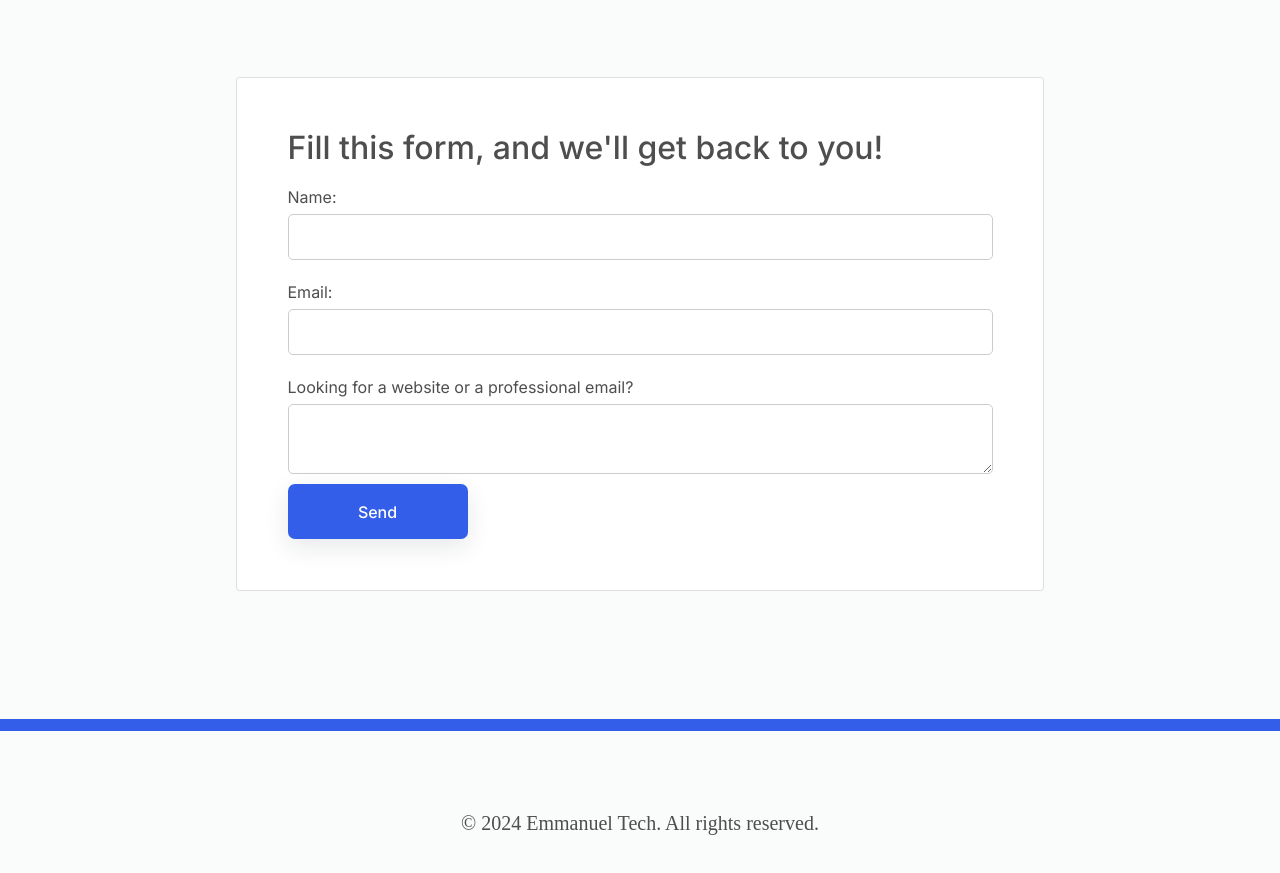
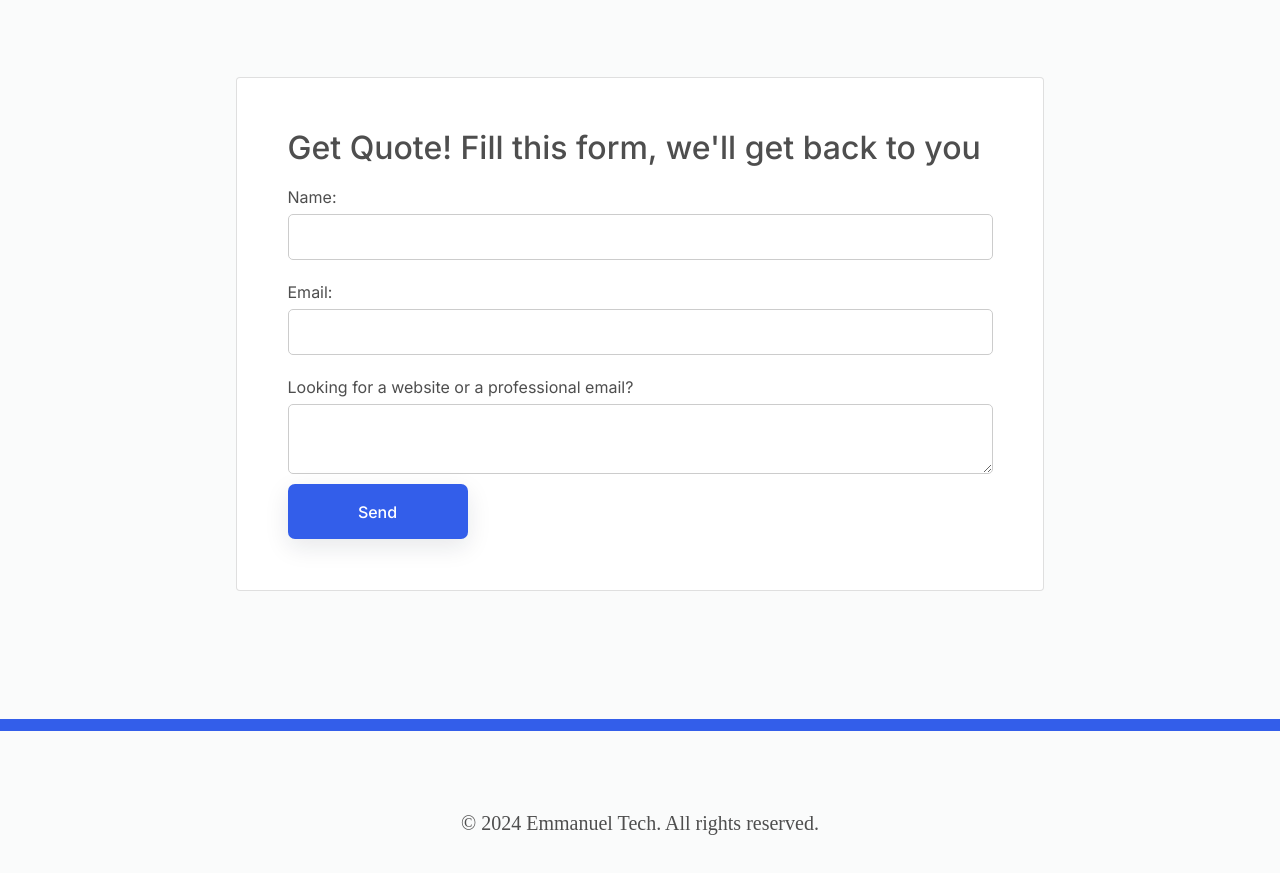
Before and after one commit to youngdd4/emmanueltech.github.io, a plain HTML site: page index.html in a window 1280 px wide. Shown: the part 2600-3473 px from the top of the page. Drawn offline with nearby package versions, Linux system fonts and the light colour scheme; a web font is replaced by a local one.

Commit message:
Update index.html

```diff
--- a/index.html
+++ b/index.html
@@ -214,7 +214,7 @@
       <div class="container" data-aos="fade-up" data-aos-duration="1000">
    <section id="contact">
  	<div class="card2-contact">
-        <h2>Fill this form, and we'll get back to you!</h2>
+        <h2>Get Quote! Fill this form, we'll get back to you</h2>
         <form id="contact-form" action="https://api.web3forms.com/submit" method="POST">
         	<input type="hidden" name="access_key" value="b38ed715-6f68-493b-becc-12ae42df96b5">
             <label for="name">Name:</label>
```
